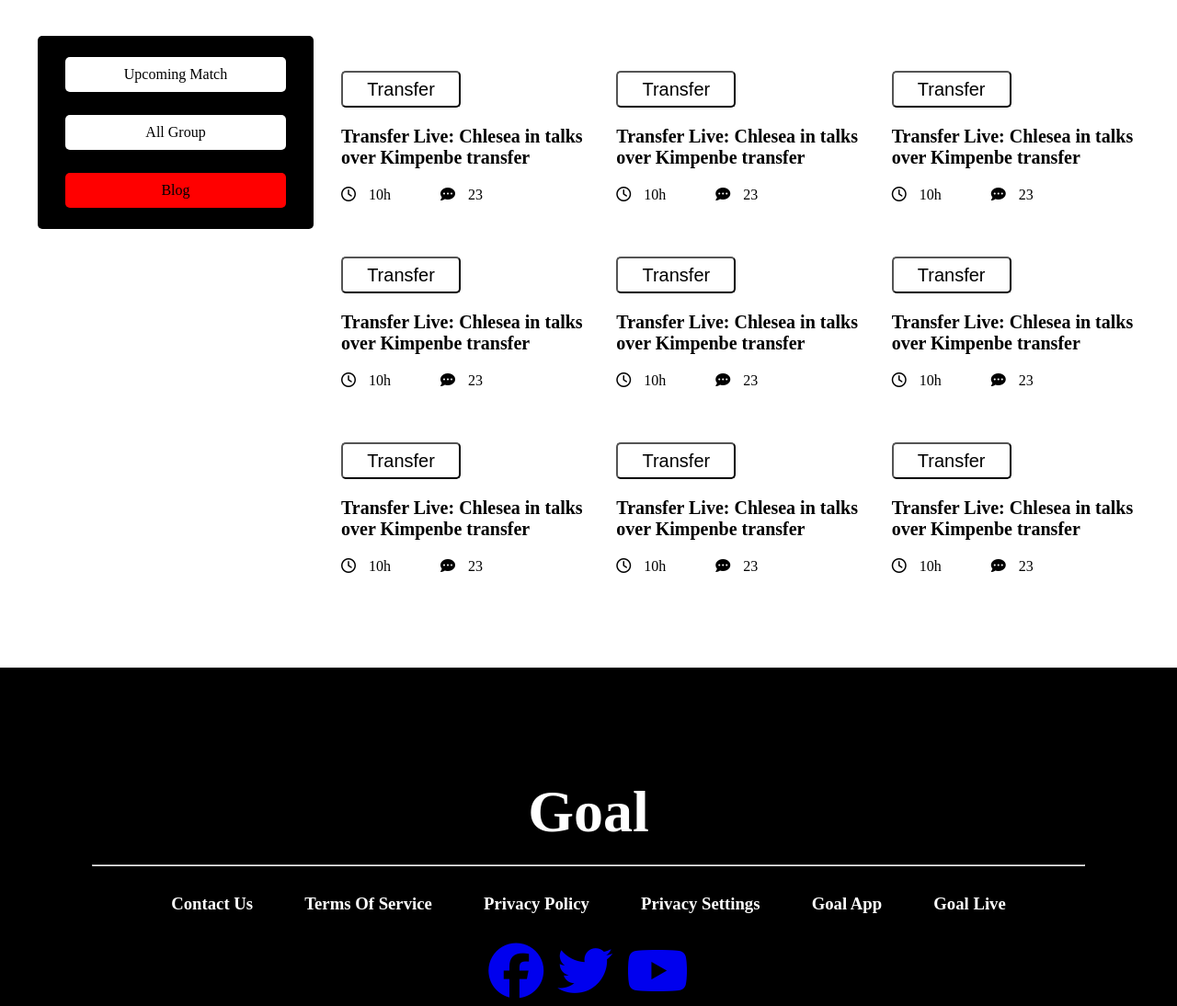
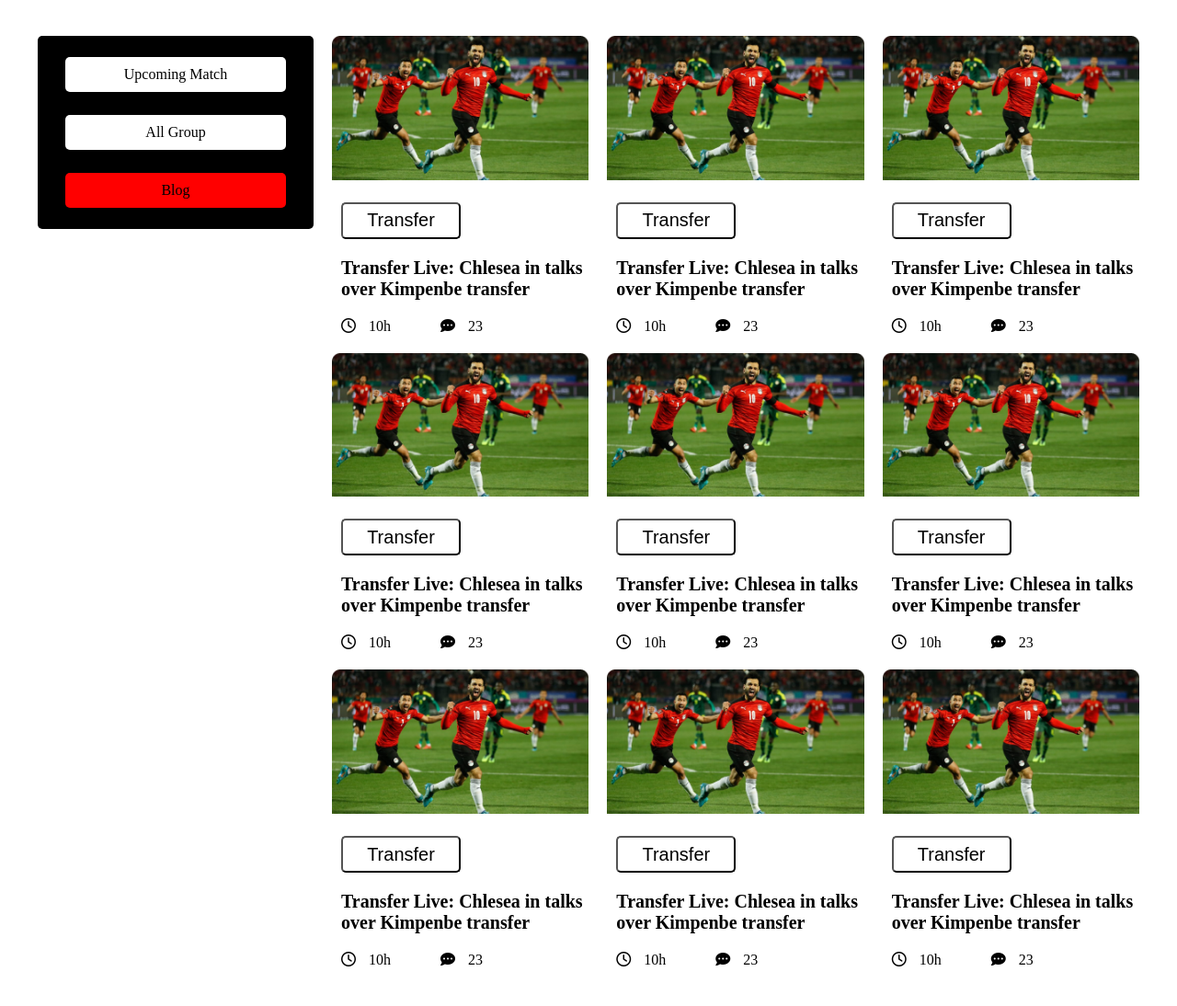
Before and after one commit to KishorKumarParoi/world-cup-football, a plain HTML site: page index.html in a window 1280 px wide. Shown: the part 740-1834 px from the top of the page at 92% size. Drawn offline with Linux system fonts and the light colour scheme.

Commit message:
fixed bug

```diff
--- a/index.html
+++ b/index.html
@@ -14,9 +14,9 @@
         <div class="all">
             <!-- .container>.player+.headliine>h1{The Greatest Show On The Earth}+p{lorem10}^button{Watch Live} -->
             <!-- Header Section -->
-        <div class="container">
-            <div class="headline">
-                <h1>The Greatest Show On The Earth </h1>
+                <div class="container"> <div class="headline">
+                    <h1>The Greatest Show On The Earth
+                    </h1>
                     <p>The 2022 FIFA World Cup (Arabic: كأس العالم 2022, romanized: Kaʾsu al-ʿālami 2022; Gulf Arabic:
                                             كاس
                                             العالم ٢٠٢٢, romanized: Kāsu al-ʿālami 2022) is scheduled to be the 22nd running of the FIFA
@@ -26,26 +26,32 @@
                                             national teams of the member associations of FIFA. It is scheduled to take place in Qatar from
                                             21
                                             November to 18 December 2022.</p>
-                <button> <a target="_blank" href="https://www.goal.com/en-in/live-scores"
-                        style="text-decoration: none; color:white">Watch Live</a> <i
-                        class="fa-solid fa-greater-than animation"></i></button>
+                    <button>
+                        <a target="_blank" href="https://www.goal.com/en-in/live-scores" style="text-decoration: none; color:white">Watch Live</a>
+                        <i class="fa-solid fa-greater-than animation"></i>
+                    </button>
                 </div>
                 <div class="player">
-                <img src="world-cup-main/assets/Banner Image.png" alt="">
+                    <img src="assets/Banner Image.png" alt="">
                 </div>
             </div>
             <!-- Main Section -->
             <div class="main">
                 <div class="side-bar">
-                <div class="upcoming-match"><a href="upcoming.html" style="text-decoration: none; color:black">Upcoming
-                        Match</a></div>
-                <div class="all-group"><a href="all-group.html" style="text-decoration: none;color:black;">All Group</a>
+                    <div class="upcoming-match">
+                        <a href="upcoming.html" style="text-decoration: none; color:black">Upcoming
+                                                    Match</a>
                     </div>
-                <div class="blog"><a href="blog.html" style="text-decoration: none;color:black;">Blog</a></div>
+                    <div class="all-group">
+                        <a href="all-group.html" style="text-decoration: none;color:black;">All Group</a>
+                    </div>
+                    <div class="blog">
+                        <a href="blog.html" style="text-decoration: none;color:black;">Blog</a>
+                    </div>
                 </div>
                 <div class="img-container">
                     <div class="single-container">
-                    <div class="img"><img src="world-cup-main/assets/Blog Image.png" alt=""></div>
+                        <div class="img"><img src="assets/Blog Image.png" alt=""></div>
                         <button>Transfer</button>
                         <p>Transfer Live: Chlesea in talks over Kimpenbe transfer</p>
                         <div class="icon">
@@ -56,7 +62,7 @@
                         </div>
                     </div>
                     <div class="single-container">
-                    <div class="img"><img src="world-cup-main/assets/Blog Image.png" alt=""></div>
+                        <div class="img"><img src="assets/Blog Image.png" alt=""></div>
                         <button>Transfer</button>
                         <p>Transfer Live: Chlesea in talks over Kimpenbe transfer</p>
                         <div class="icon">
@@ -67,7 +73,7 @@
                         </div>
                     </div>
                     <div class="single-container">
-                    <div class="img"><img src="world-cup-main/assets/Blog Image.png" alt=""></div>
+                        <div class="img"><img src="assets/Blog Image.png" alt=""></div>
                         <button>Transfer</button>
                         <p>Transfer Live: Chlesea in talks over Kimpenbe transfer</p>
                         <div class="icon">
@@ -78,7 +84,7 @@
                         </div>
                     </div>
                     <div class="single-container">
-                    <div class="img"><img src="world-cup-main/assets/Blog Image.png" alt=""></div>
+                        <div class="img"><img src="assets/Blog Image.png" alt=""></div>
                         <button>Transfer</button>
                         <p>Transfer Live: Chlesea in talks over Kimpenbe transfer</p>
                         <div class="icon">
@@ -89,7 +95,7 @@
                         </div>
                     </div>
                     <div class="single-container">
-                    <div class="img"><img src="world-cup-main/assets/Blog Image.png" alt=""></div>
+                        <div class="img"><img src="assets/Blog Image.png" alt=""></div>
                         <button>Transfer</button>
                         <p>Transfer Live: Chlesea in talks over Kimpenbe transfer</p>
                         <div class="icon">
@@ -100,7 +106,7 @@
                         </div>
                     </div>
                     <div class="single-container">
-                    <div class="img"><img src="world-cup-main/assets/Blog Image.png" alt=""></div>
+                        <div class="img"><img src="assets/Blog Image.png" alt=""></div>
                         <button>Transfer</button>
                         <p>Transfer Live: Chlesea in talks over Kimpenbe transfer</p>
                         <div class="icon">
@@ -111,7 +117,7 @@
                         </div>
                     </div>
                     <div class="single-container">
-                    <div class="img"><img src="world-cup-main/assets/Blog Image.png" alt=""></div>
+                        <div class="img"><img src="assets/Blog Image.png" alt=""></div>
                         <button>Transfer</button>
                         <p>Transfer Live: Chlesea in talks over Kimpenbe transfer</p>
                         <div class="icon">
@@ -122,7 +128,7 @@
                         </div>
                     </div>
                     <div class="single-container">
-                    <div class="img"><img src="world-cup-main/assets/Blog Image.png" alt=""></div>
+                        <div class="img"><img src="assets/Blog Image.png" alt=""></div>
                         <button>Transfer</button>
                         <p>Transfer Live: Chlesea in talks over Kimpenbe transfer</p>
                         <div class="icon">
@@ -133,7 +139,7 @@
                         </div>
                     </div>
                     <div class="single-container">
-                    <div class="img"><img src="world-cup-main/assets/Blog Image.png" alt=""></div>
+                        <div class="img"><img src="assets/Blog Image.png" alt=""></div>
                         <button>Transfer</button>
                         <p>Transfer Live: Chlesea in talks over Kimpenbe transfer</p>
                         <div class="icon">
@@ -161,9 +167,15 @@
             <h3>Goal Live</h3>
         </div>
         <div class="social-icon">
-        <a href="https://www.facebook.com/" class=""><i class="fa-brands fa-facebook"></i></a>
-        <a href="https://twitter.com/?lang=en"><i class="fa-brands fa-twitter"></i></a>
-        <a href="https://www.youtube.com/"><i class="fa-brands fa-youtube"></i></a>
+            <a href="https://www.facebook.com/" class="">
+                <i class="fa-brands fa-facebook"></i>
+            </a>
+            <a href="https://twitter.com/?lang=en">
+                <i class="fa-brands fa-twitter"></i>
+            </a>
+            <a href="https://www.youtube.com/">
+                <i class="fa-brands fa-youtube"></i>
+            </a>
         </div>
 
     </div>
```
Lines whose indentation alone changed are shown as unchanged.
